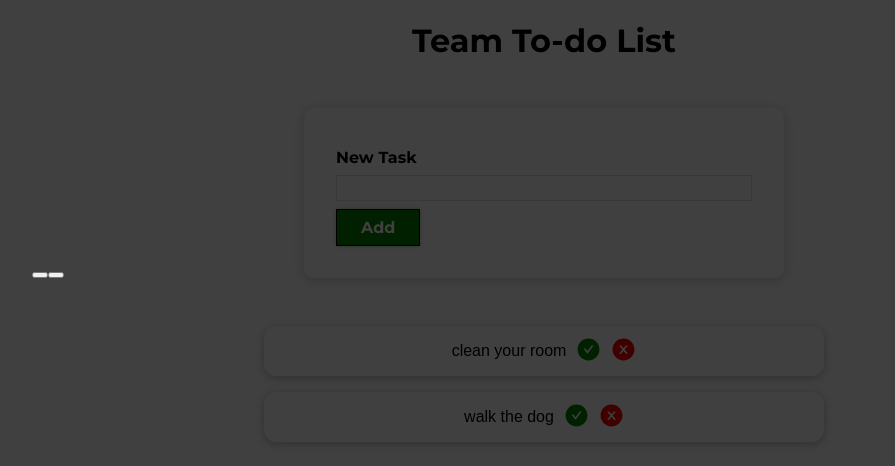
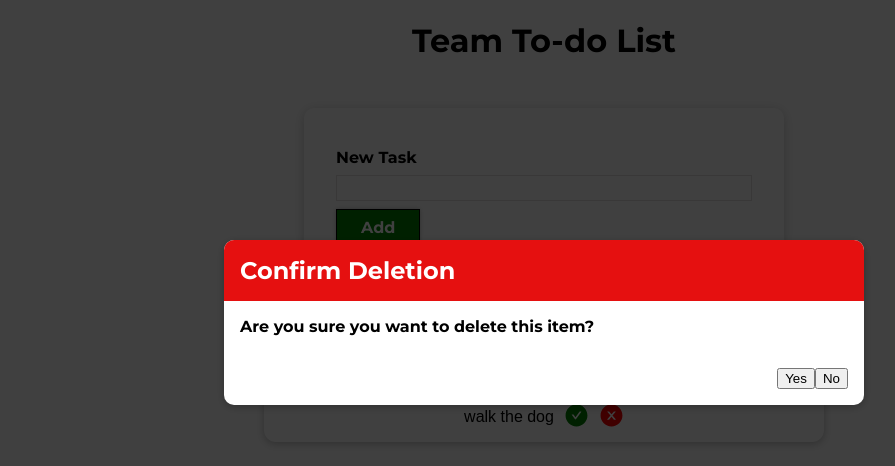
Before and after one commit to najeesimmons/family-todos, a React (Create React App) app: page / in a window 1280 px wide. Both pictures are taken after a click on the icon 719 px from the left and 349 px from the top of the page. Shown: the top 466 px of the page, without its empty margins (96-991 px from the left). Built offline with nearby package versions, Linux system fonts and the light colour scheme.

Commit message:
added onclock to ConfirmModal backdrop so that clicking it will deactivate modal display status

```diff
--- /dev/null
+++ b/src/UI/Card/Card.js
@@ -0,0 +1,7 @@
+import style from "./Card.module.css"
+
+const Card = (props) => {
+    return <div className={`${style.card} ${props.className}`}>{props.children}</div>
+}
+
+export default Card
--- /dev/null
+++ b/src/UI/Card/Card.module.css
@@ -0,0 +1,5 @@
+.card {
+    background: white;
+    box-shadow: 0 2px 8px rgba(0, 0, 0, 0.26) ;
+    border-radius: 10px;
+}
--- a/src/UI/ConfirmModal/ConfirmModal.js
+++ b/src/UI/ConfirmModal/ConfirmModal.js
@@ -1,26 +1,30 @@
-import style from './ConfirmModal.module.css'
+import style from "./ConfirmModal.module.css";
+import Card from "../Card/Card";
 
-const ConfirmModal = props => {
-
+const ConfirmModal = (props) => {
   const finalDelete = () => {
-        props.onDeleteTodos(props.id)
-    }
+    props.onDeleteTodos(props.id);
+  };
   return (
     <div>
-        <div className={style.backdrop}>
-            <div className={style.modal}>
-            <header>
-                <h1>{props.title}</h1>
+      <div className={style.backdrop} onClick={props.confirmDelete}>
+        <Card className={style.modal}>
+          <header className={style.header}>
+            <h2>Confirm Deletion</h2>
           </header>
-            <div>{props.message}</div>
-            <footer>
-                <button onClick={props.confirmDelete}></button>
-                <button onClick={finalDelete} id={props.id}></button>
+          <div className={style.content}>
+            Are you sure you want to delete this item?
+          </div>
+          <footer className={style.actions}>
+            <button onClick={finalDelete} id={props.id}>
+              Yes
+            </button>
+            <button onClick={props.confirmDelete}>No</button>
           </footer>
+        </Card>
       </div>
     </div>
-        </div>
-    )
-}
+  );
+};
 
-export default ConfirmModal
+export default ConfirmModal;
--- a/src/UI/ConfirmModal/ConfirmModal.module.css
+++ b/src/UI/ConfirmModal/ConfirmModal.module.css
@@ -16,3 +16,29 @@
     z-index: 100;
     overflow: hidden;
   }
+  .header {
+    background: #e51010;
+    padding: 1rem;
+  }
+
+  .header h2 {
+    margin: 0;
+    color: white;
+  }
+
+  .content {
+    padding: 1rem;
+  }
+
+  .actions {
+    padding: 1rem;
+    display: flex;
+    justify-content: flex-end;
+  }
+
+  @media (min-width: 768px) {
+    .modal {
+      left: calc(50% - 20rem);
+      width: 40rem;
+    }
+  }
```
Lines whose indentation alone changed are shown as unchanged.
